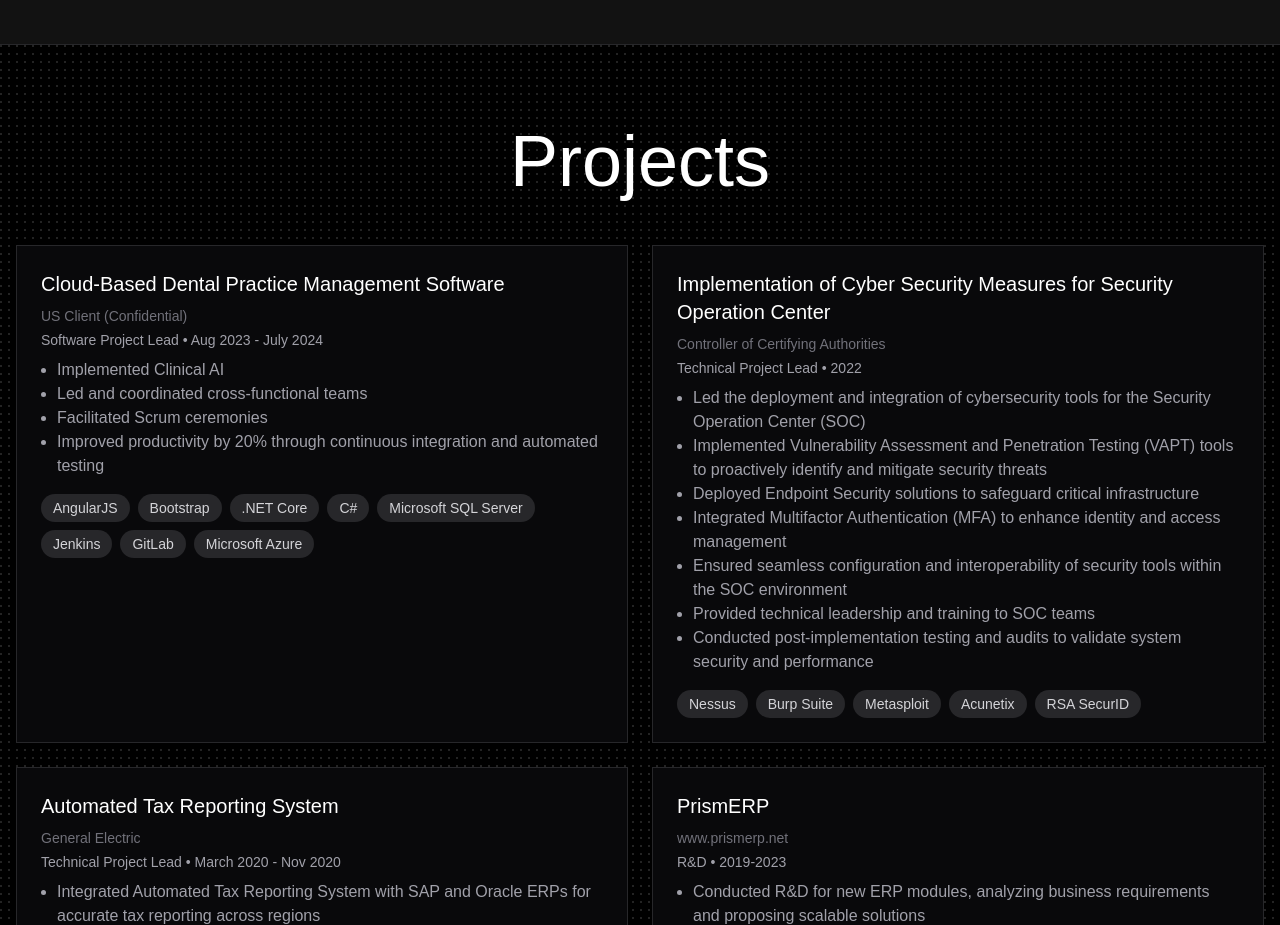
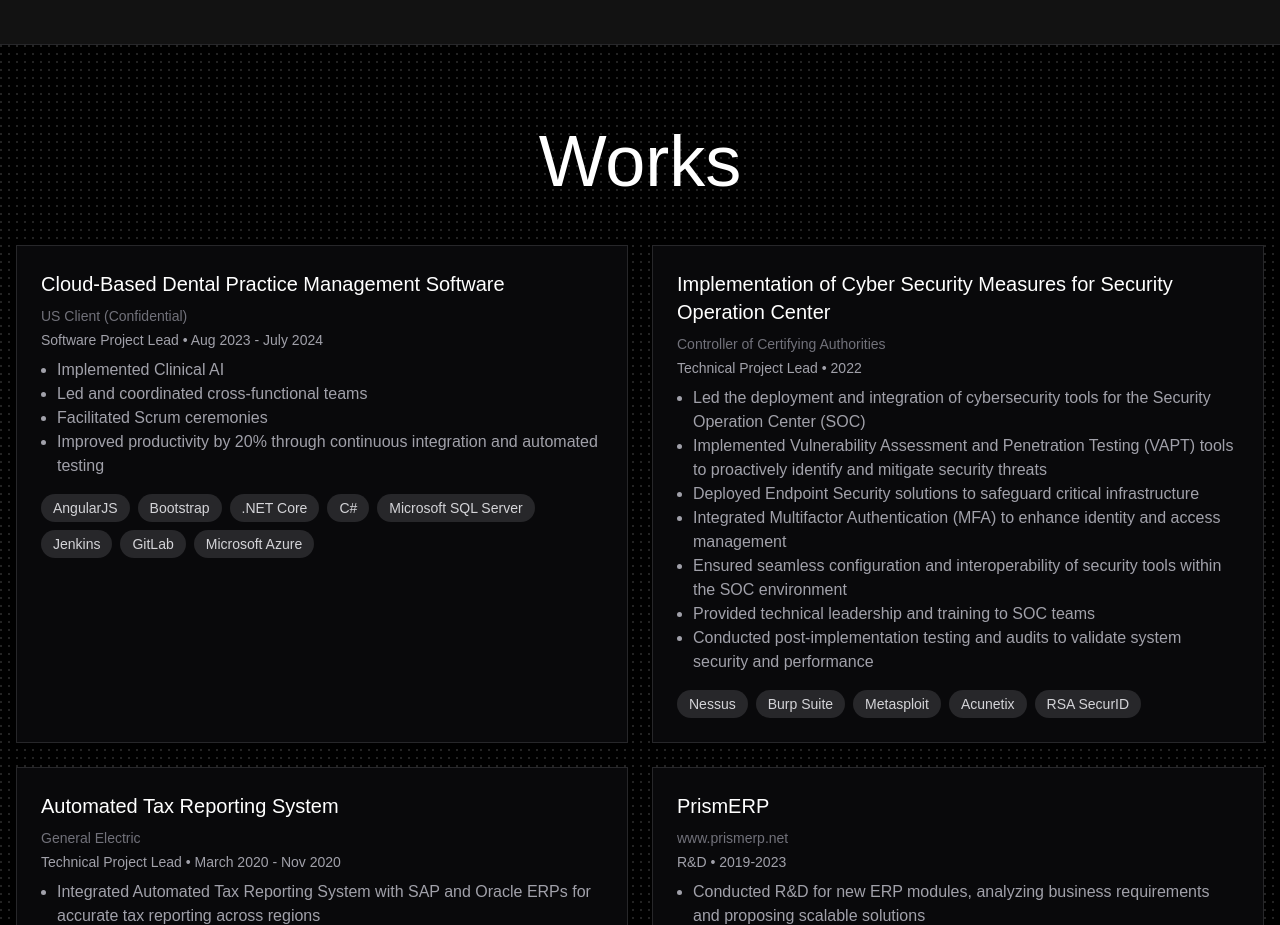
Before and after one commit to fahimshahriyer/fahimshahriyer.online, a Next.js app: page / in a window 1280 px wide. Shown: the part 3600-4525 px from the top of the page. Built offline with nearby package versions, Linux system fonts and the light colour scheme.

Commit message:
Change heading from projects to works

```diff
--- a/src/app/(root)/_landing/works.tsx
+++ b/src/app/(root)/_landing/works.tsx
@@ -147,7 +147,7 @@ export default function WorksSection() {
       id="works"
     >
       <div className="container mx-auto px-4 z-10 relative">
-        <h2 className="text-7xl mb-12 text-center">Projects</h2>
+        <h2 className="text-7xl mb-12 text-center">Works</h2>
         <div className="grid md:grid-cols-2 gap-6">
           {projects.map((project, index) => (
             <ProjectCard key={index} {...project} />
```
